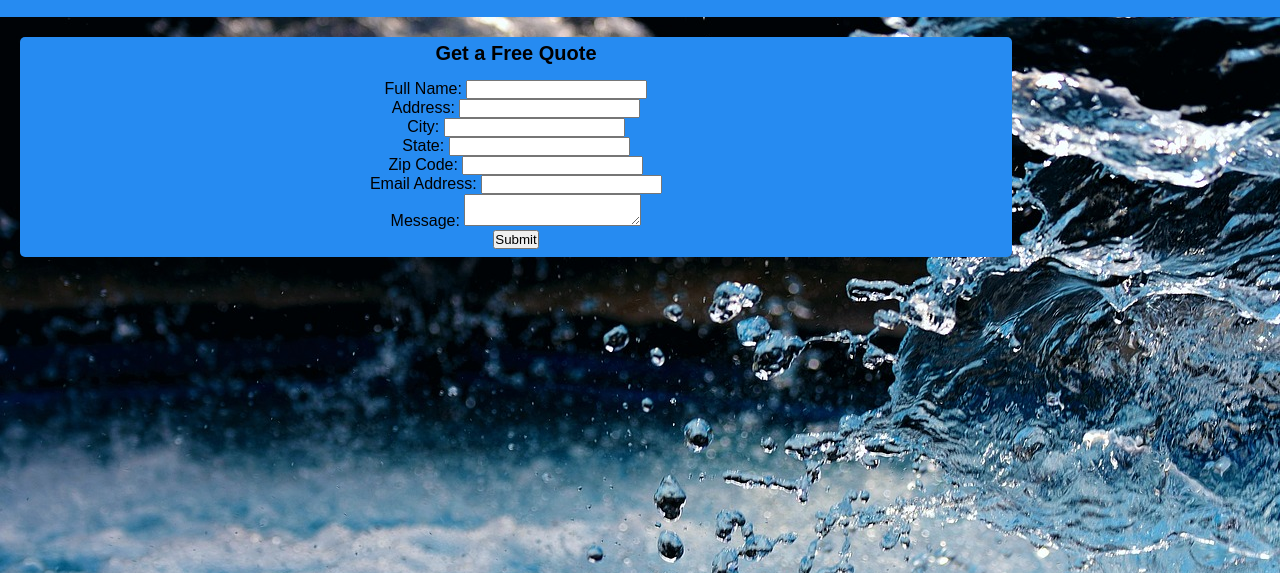
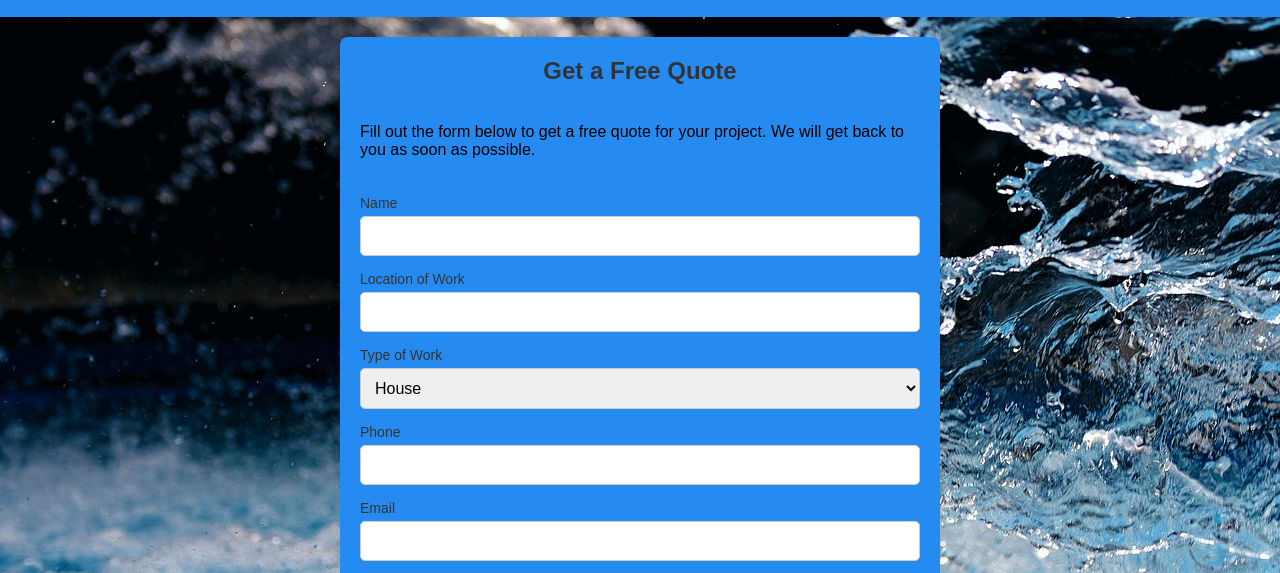
Before and after one commit to Black-del-del/Barrett-Exterior-Cleaning, a plain HTML site: page quote.html in a window 1280 px wide. Shown: the part 222-795 px from the top of the page. Drawn offline with Linux system fonts and the light colour scheme.

Commit message:
changes to quote form

```diff
--- a/assets/css/styles.css
+++ b/assets/css/styles.css
@@ -83,12 +83,59 @@
     height: auto;
     border-radius: 8px;
   }
-  .form-box {
+  .form-container {
     background-color: #268bf1;
-    justify-content: left;
+    border-radius: 8px;
     padding: 20px;
+    box-shadow: 0 4px 8px rgba(0, 0, 0, 0.1);
+    max-width: 600px;
+    margin: 0 auto;
+  }
+
+  .form-container h2 {
+    text-align: center;
+    margin-bottom: 20px;
+    color: #333;
+  }
+
+  /* Form Group Styling */
+  .form-group {
+    margin-bottom: 15px;
+  }
+
+  .form-group label {
+    display: block;
+    font-size: 14px;
+    color: #333;
+    margin-bottom: 5px;
+  }
+
+  .form-group input, .form-group select {
+    width: 100%;
+    padding: 10px;
+    border: 1px solid #ccc;
     border-radius: 5px;
-    margin-top: 20px;
+    font-size: 16px;
+  }
+
+  .form-group input[type="tel"], .form-group input[type="email"] {
+    -webkit-appearance: none;
+    -moz-appearance: none;
+  }
+
+  .form-group button {
+    width: 100%;
+    padding: 12px;
+    background-color: #ff5722;
+    color: white;
+    border: none;
+    font-size: 16px;
+    border-radius: 5px;
+    cursor: pointer;
+  }
+
+  .form-group button:hover {
+    background-color: #e64a19;
   }
 
   .box-around {
--- a/quote.html
+++ b/quote.html
@@ -26,11 +26,12 @@
         <button onclick="location.href='index.html'">Home</button>
       </div>
     </header>
+
     <section class="content">
-    <div class="container">
-        <div class="article-box">
-              <h2>Get a Free Quote</h2>
 
+        <div class="form-container">
+            <h2>Get a Free Quote</h2><br>
+            <p>Fill out the form below to get a free quote for your project. We will get back to you as soon as possible.</p> <br><br>
               <form action="https://api.web3forms.com/submit" method="POST">
 
                 <!-- Replace with your Access Key -->
@@ -38,36 +39,45 @@
 
                 <!-- Form Inputs. Each input must have a name="" attribute -->
                 <div class="form-group">
-                <label for="name">Full Name:</label>
+                    <label for="name">Name</label>
                     <input type="text" id="name" name="name" required>
                   </div>
+
                   <div class="form-group">
-                <label for="address">Address:</label>
-                <input type="text" id="address" name="address" required>
+                    <label for="location">Location of Work</label>
+                    <input type="text" id="location" name="location" required>
                   </div>
+
                   <div class="form-group">
-                <label for="city">City:</label>
-                <input type="text" id="city" name="city" required>
+                    <label for="type_of_work">Type of Work</label>
+                    <select id="type_of_work" name="type_of_work" required>
+                      <option value="house">House</option>
+                      <option value="roof">Roof</option>
+                      <option value="deck">Deck</option>
+                      <option value="driveway">Driveway</option>
+                      <option value="other">Other</option>
+                    </select>
                   </div>
+
                   <div class="form-group">
-                <label for="state">State:</label>
-                <input type="text" id="state" name="state" required>
+                    <label for="phone">Phone</label>
+                    <input type="tel" id="phone" name="phone" required>
                   </div>
+
                   <div class="form-group">
-                <label for="zipcode">Zip Code:</label>
-                <input type="text" id="zipcode" name="zipcode" required>
-            </div>
-            <div class="form-group">
-                <label for="email">Email Address:</label>
+                    <label for="email">Email</label>
                     <input type="email" id="email" name="email" required>
                   </div>
+
                   <div class="form-group">
-                <label for="message">Message:</label>
-                <textarea id="message" name="message" required></textarea>
+                    <label for="Addition information">Additional Information</label>
+                    <input type="text" id="additional information" name="information" required>
                   </div>
+
                   <div class="form-group">
                     <button type="submit">Submit</button>
                   </div>
+
 
             <!-- Honeypot Spam Protection -->
             <input type="checkbox" name="botcheck" class="hidden" style="display: none;">
@@ -78,4 +88,6 @@
 
         </form>
     </div>
-    </div>
+
+  </body>
+  </html>
```
Also changed, not shown: contact.html (+0 -1 lines). Lines whose indentation alone changed are shown as unchanged.
